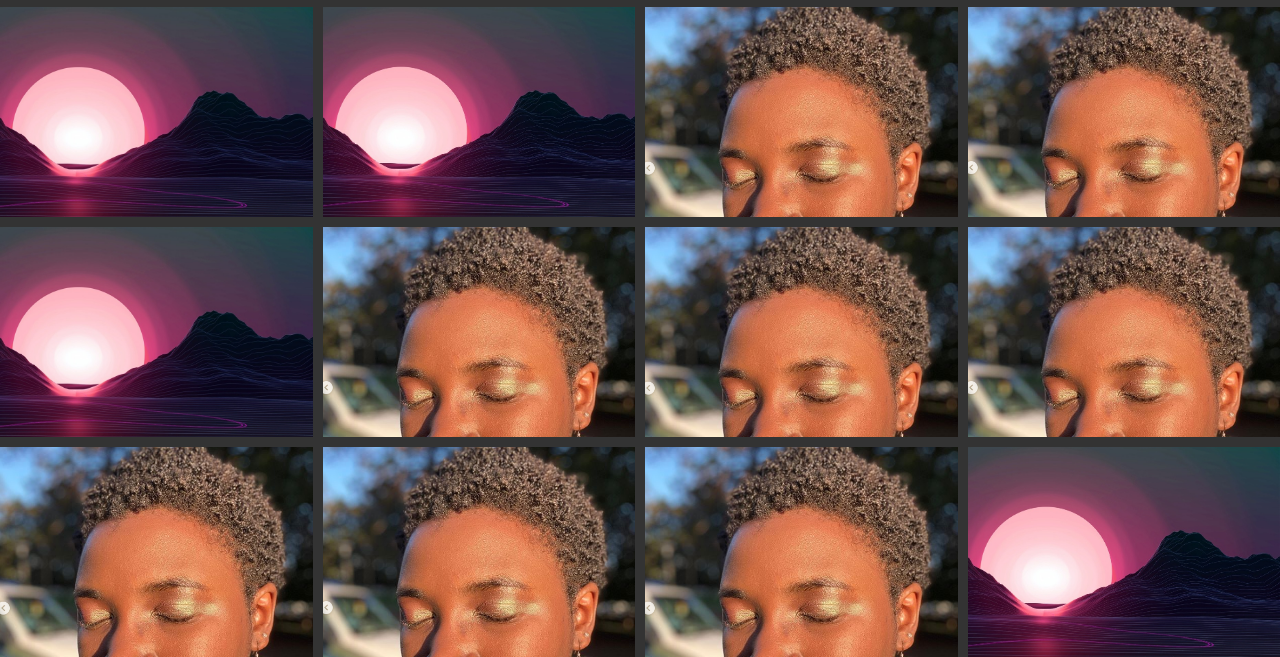
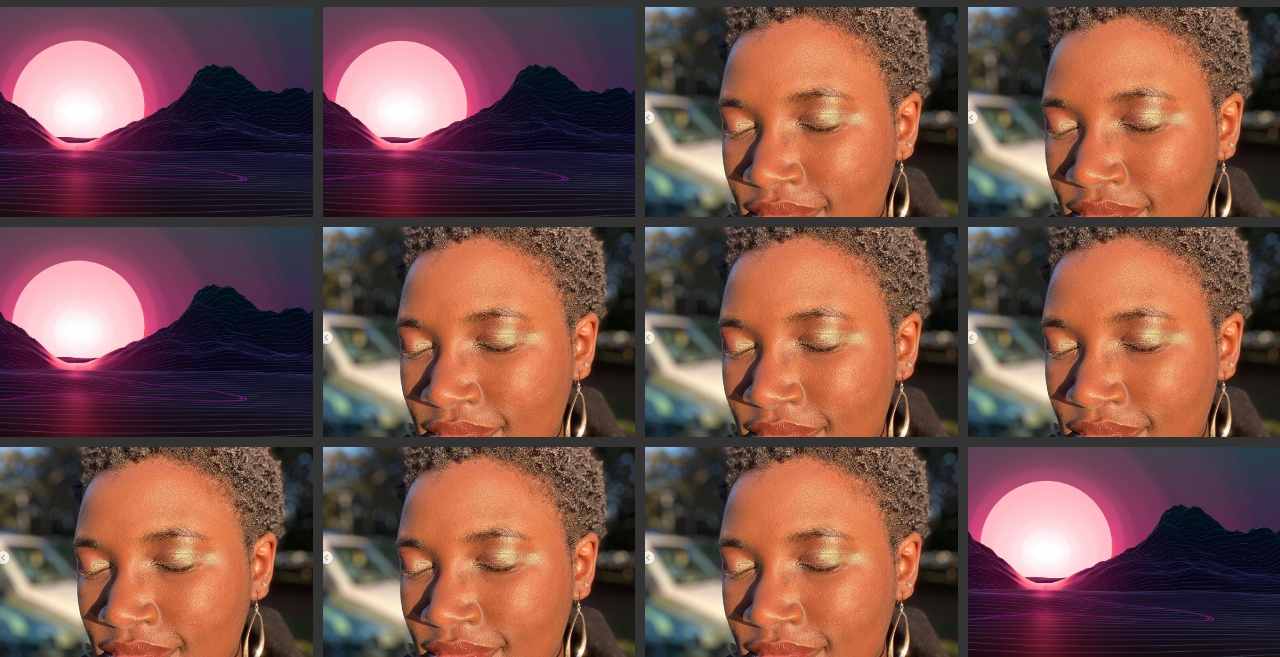
Before and after one commit to wesfree163/MRVGF.github.io, a plain HTML site: page index.html in a window 1280 px wide. Shown: the part 213-870 px from the top of the page. Drawn offline with Linux system fonts and the light colour scheme.

Commit message:
Add files via upload

```diff
--- a/style.css
+++ b/style.css
@@ -38,6 +38,7 @@ p {
   cursor: pointer;
   height: 210px;
   background-size: cover;
+  background-repeat: no-repeat;
   background-attachment: fixed;
 
   display: flex;
@@ -46,7 +47,8 @@ p {
   justify-content: center;
   text-align: center;
 
-  transition: all 0.5s ease-in;
+
+  transition: all 0.15s ease-in;
 }
 
 .container > div:hover {
@@ -71,10 +73,10 @@ p {
 } */
 
 .bg1 {
-  background: url('cc1.png');
+  background: url('cc1.png') no-repeat center center fixed;
 }
 
 .bg2 {
-  background: url('cc2.png');
+  background: url('cc2.png') no-repeat center center fixed;
   color: #333;
 }
```
